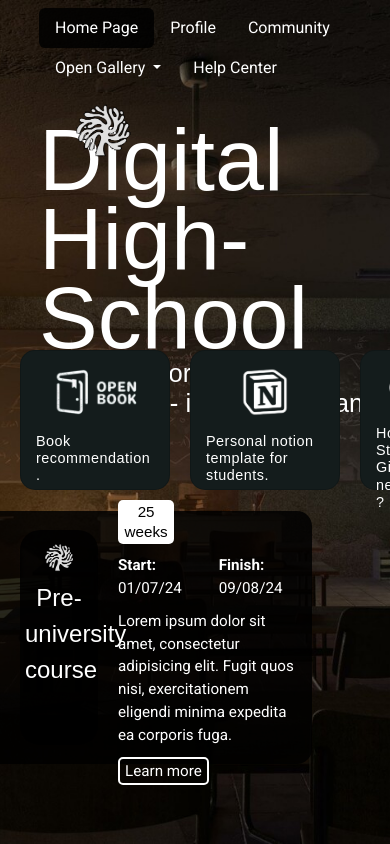
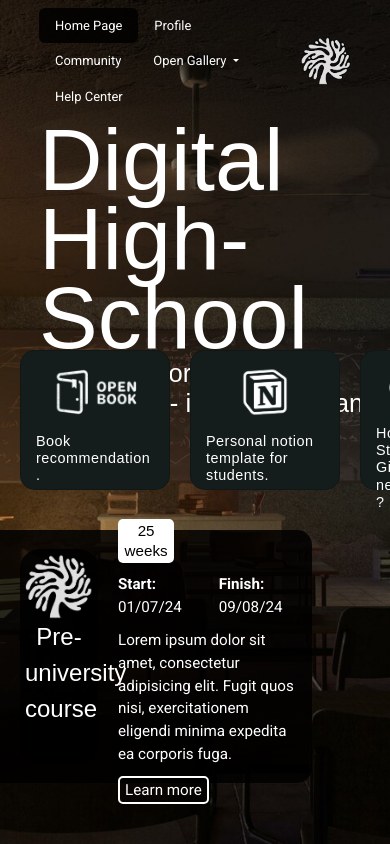
Before and after one commit to sebastianaugustolopes/Web-page-bootstrap, a plain HTML site: page index.html in a window 390 px wide. Shown: the top 844 px of the page. Drawn offline with nearby package versions, Linux system fonts and the light colour scheme; a web font is replaced by a local one.

Commit message:
changer1

```diff
--- a/index.html
+++ b/index.html
@@ -39,7 +39,7 @@
             <a href="#help-center" class="nav-link">Help Center</a>
           </li>
         </ul>
-        <div class="logo"><img src="images/logo.png" alt="Logo"></div>
+        <div class="logo"><img src="images/logo_cropped.png" alt="Logo"></div>
       </nav>
     </div>
   </header>
@@ -54,7 +54,7 @@
     </section>
     <div class="banner">
       <aside class="font-kousel">
-          <img src="images/logo.png" alt="Logo_img">
+          <img src="images/logo_cropped.png" alt="Logo_img">
           <p>Pre-university course</p>
       </aside>
       <article class="banner-info">
--- a/style-query.css
+++ b/style-query.css
@@ -18,6 +18,7 @@
     }
 
     .banner{
+        top: 530px;
         bottom: 80px;
         width: 80%;
     }
@@ -37,3 +38,14 @@
         font-size: .9em;
     }
 }
+
+@media screen and (max-width: 860px){
+    ul.nav.nav-pills{
+        width: 80%;
+        font-size: .9em;
+    }
+
+    .nav-item{
+        font-size: .9em;
+    }
+}
--- a/style.css
+++ b/style.css
@@ -37,12 +37,16 @@ body{
 
 
 .logo img{
-    width: 8em;
+    width: 50px;
     display: inline-block;
 }
 
 a.nav-link{
     color: white;
+}
+
+.nav-item{
+    font-size: .9em;
 }
 
 a.nav-link:hover,
@@ -91,7 +95,7 @@ a.nav-link.active {
 
 .banner{
     position: absolute;
-    bottom: 160px;
+    top: 450px;
     left: 0;
     width: 40%;
     height: 30%;
```
Also changed, not shown: images/logo.png (deleted), images/logo_cropped.png (added).
